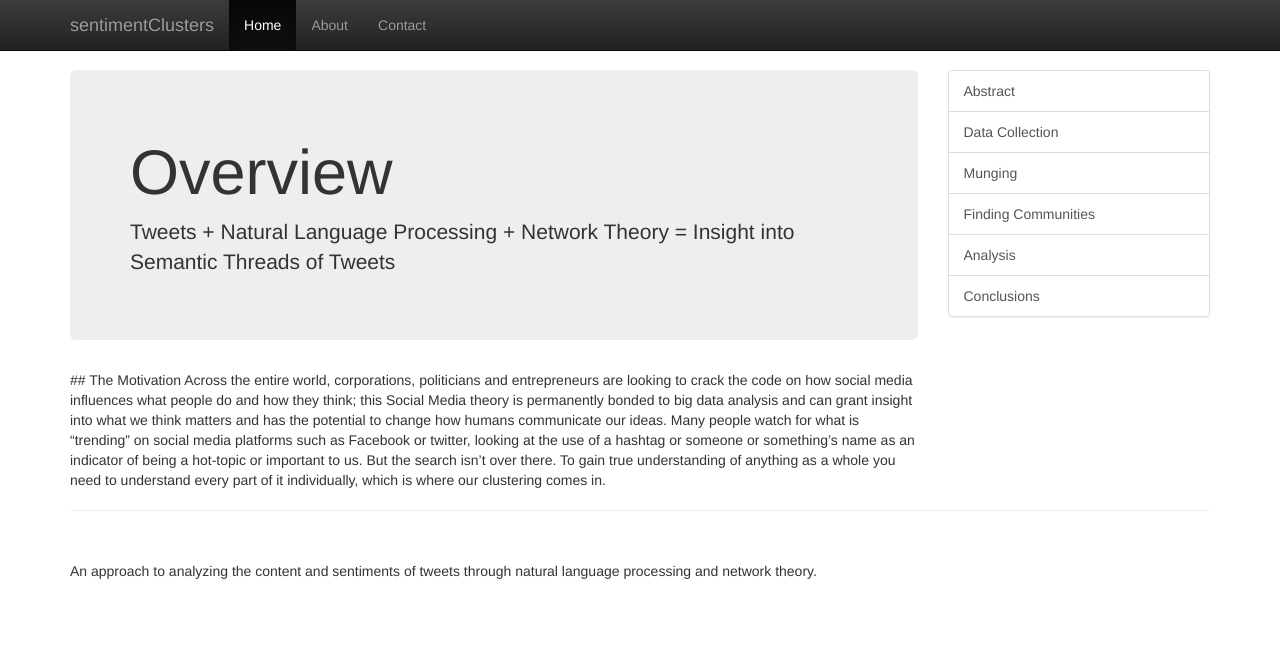
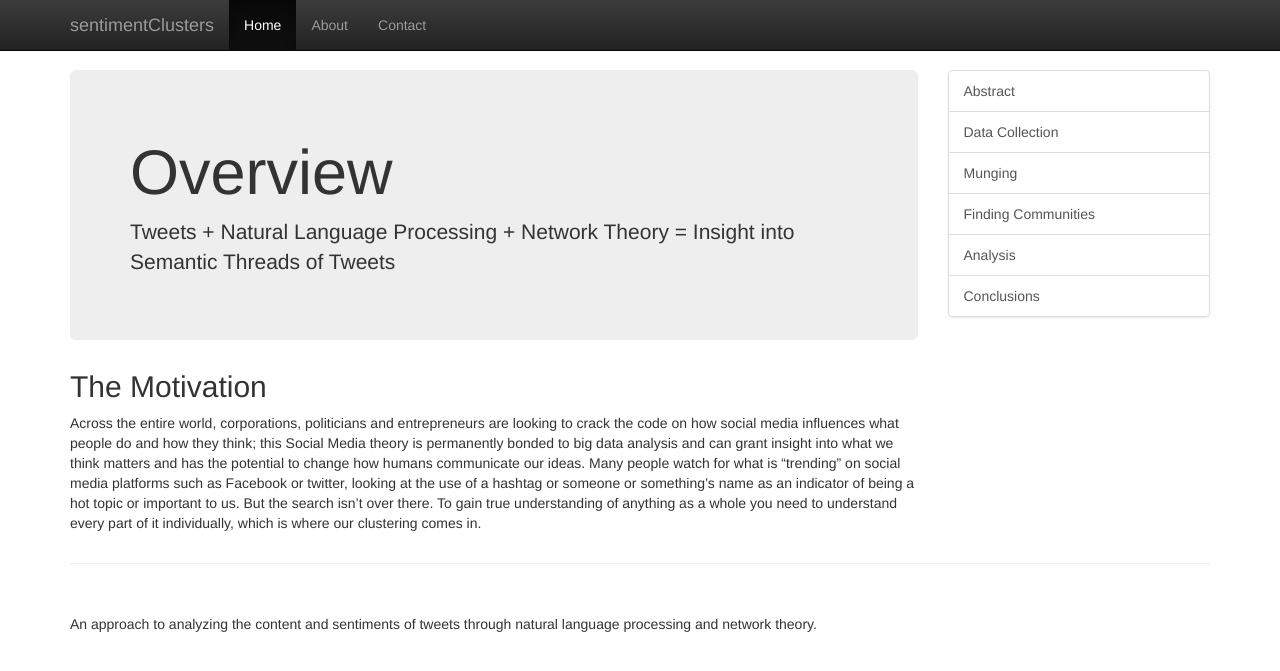
Before and after one commit to tstirrat15/sentimentClusters, a Jekyll site: the page built from index.html, in a window 1280 px wide. Shown: the top 671 px of the page. Built offline with Jekyll 4.4.1, drawn with Linux system fonts in a browser that asks for light colours; nearby versions of some CDN libraries.

```diff
--- a/index.html
+++ b/index.html
@@ -6,6 +6,6 @@ permalink: /
 is_index: yes
 ---
 
-## The Motivation
+<h2>The Motivation</h2>
 
-Across the entire world, corporations, politicians and entrepreneurs are looking to crack the code on how social media influences what people do and how they think; this Social Media theory is permanently bonded to big data analysis and can grant insight into what we think matters and has the potential to change how humans communicate our ideas. Many people watch for what is “trending” on social media platforms such as Facebook or twitter, looking at the use of a hashtag or someone or something’s name as an indicator of being a hot-topic or important to us. But the search isn’t over there. To gain true understanding of anything as a whole you need to understand every part of it individually, which is where our clustering comes in.
+<p>Across the entire world, corporations, politicians and entrepreneurs are looking to crack the code on how social media influences what people do and how they think; this Social Media theory is permanently bonded to big data analysis and can grant insight into what we think matters and has the potential to change how humans communicate our ideas. Many people watch for what is “trending” on social media platforms such as Facebook or twitter, looking at the use of a hashtag or someone or something’s name as an indicator of being a hot topic or important to us. But the search isn’t over there. To gain true understanding of anything as a whole you need to understand every part of it individually, which is where our clustering comes in.</p>
```
Also changed, not shown: _pages/analysis.md (+2 -2 lines), _pages/finding_communities.md (+3 -3 lines).
